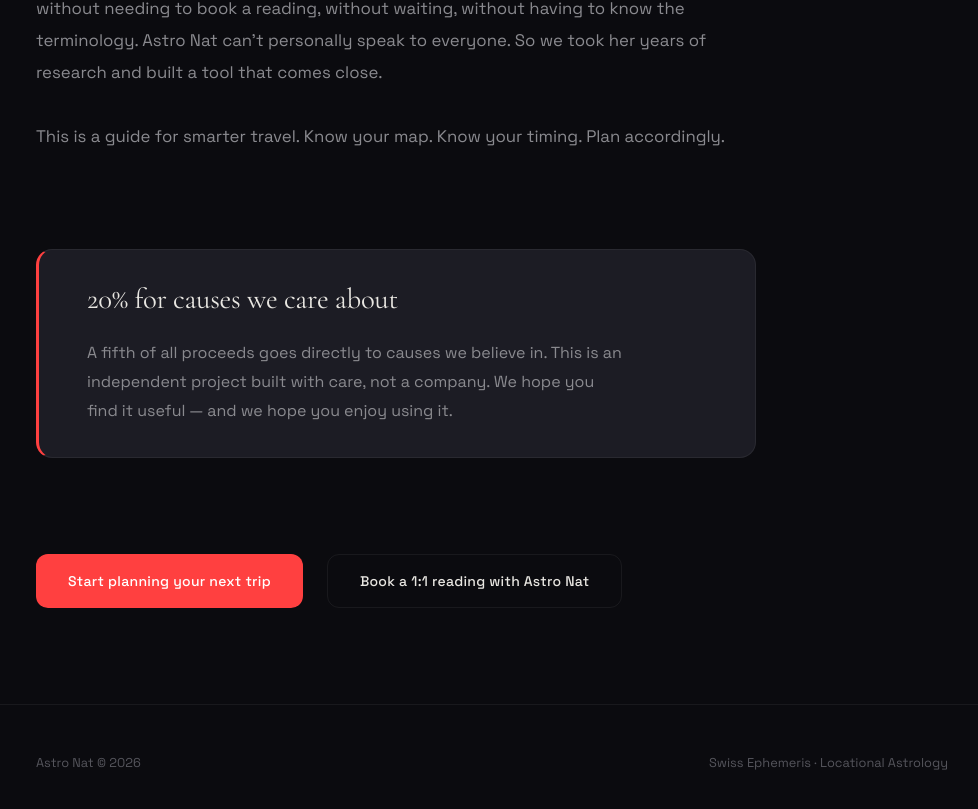
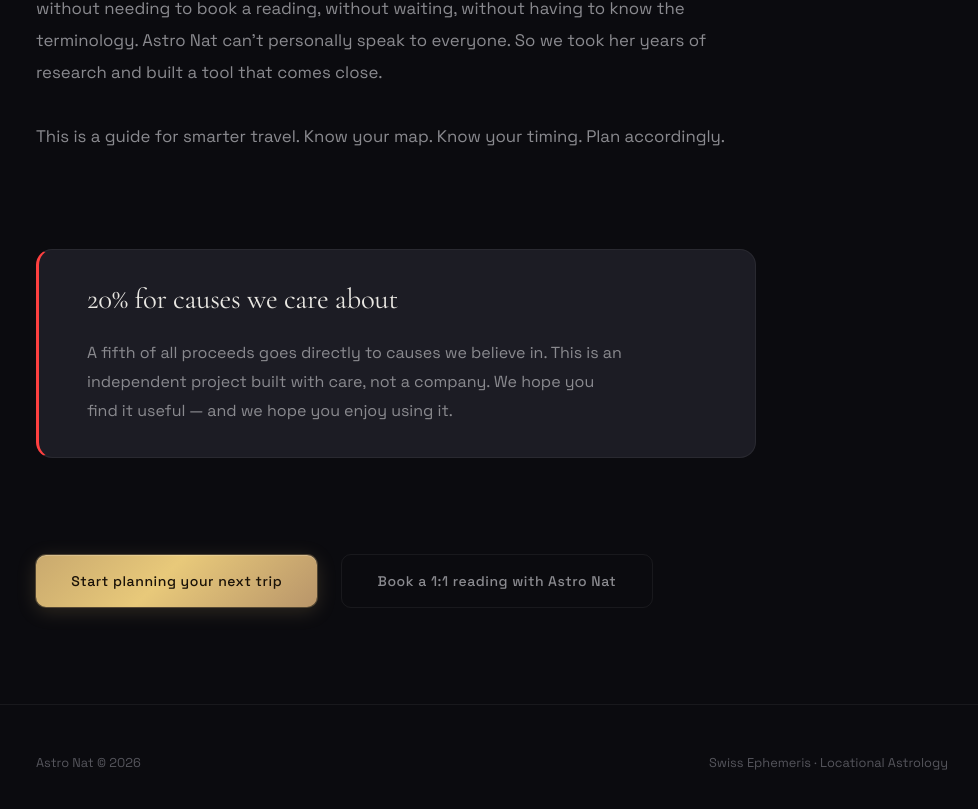
Before and after one commit to bwirakes/astronat-travel, a Next.js app: page /about in a window 1280 px wide. Shown: the part 1427-2236 px from the top of the page, without its empty margins (148-1126 px from the left). Built offline with nearby package versions, Linux system fonts and the light colour scheme.

Commit message:
style: match about page primary CTA to homepage gold button

```diff
--- a/app/about/about.module.css
+++ b/app/about/about.module.css
@@ -155,6 +155,62 @@
     gap: var(--space-md);
     padding-bottom: var(--space-3xl);
     flex-wrap: wrap;
+    align-items: center;
+}
+
+/* Matches the homepage's metallic gold CTA button */
+.ctaBtn {
+    display: inline-flex;
+    align-items: center;
+    gap: 0.6rem;
+    padding: 0.9rem 2.2rem;
+    border-radius: 10px;
+    font-family: var(--font-body);
+    font-weight: 500;
+    font-size: 0.875rem;
+    letter-spacing: 0.04em;
+    cursor: pointer;
+    text-decoration: none;
+    transition: all 0.3s cubic-bezier(0.4, 0, 0.2, 1);
+    background: linear-gradient(135deg, #C9A96E 0%, #E8C97A 45%, #B8956A 100%);
+    color: #1A1208;
+    box-shadow:
+        0 0 0 1px rgba(201, 169, 110, 0.3),
+        0 4px 20px rgba(201, 169, 110, 0.2),
+        inset 0 1px 0 rgba(255, 255, 255, 0.2);
+}
+
+.ctaBtn:hover {
+    transform: translateY(-2px);
+    box-shadow:
+        0 0 0 1px rgba(201, 169, 110, 0.5),
+        0 8px 32px rgba(201, 169, 110, 0.35),
+        inset 0 1px 0 rgba(255, 255, 255, 0.25);
+}
+
+/* Secondary ghost button to pair with ctaBtn */
+.ctaBtnSecondary {
+    display: inline-flex;
+    align-items: center;
+    gap: 0.6rem;
+    padding: 0.9rem 2.2rem;
+    border-radius: 10px;
+    font-family: var(--font-body);
+    font-weight: 500;
+    font-size: 0.875rem;
+    letter-spacing: 0.04em;
+    cursor: pointer;
+    text-decoration: none;
+    transition: all 0.3s cubic-bezier(0.4, 0, 0.2, 1);
+    background: transparent;
+    color: var(--text-secondary);
+    border: 1px solid var(--surface-border);
+}
+
+.ctaBtnSecondary:hover {
+    border-color: var(--gold-soft);
+    color: var(--text-primary);
+    transform: translateY(-1px);
 }
 
 /* ── Footer ─────────────────────────────────────────────────── */
--- a/app/about/page.tsx
+++ b/app/about/page.tsx
@@ -101,14 +101,14 @@
 
                     {/* CTA */}
                     <div className={styles.cta}>
-                        <Link href="/flow" className="btn btn-primary">
+                        <Link href="/flow" className={styles.ctaBtn}>
                             Start planning your next trip
                         </Link>
                         <a
                             href="https://calendly.com/astronat/60min-acg-reading"
                             target="_blank"
                             rel="noopener noreferrer"
-                            className="btn btn-secondary"
+                            className={styles.ctaBtnSecondary}
                         >
                             Book a 1:1 reading with Astro Nat
                         </a>
```
